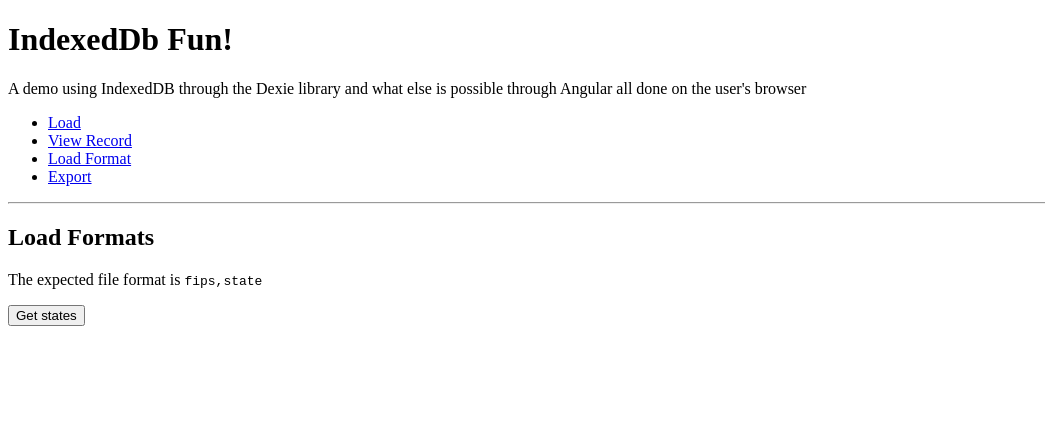
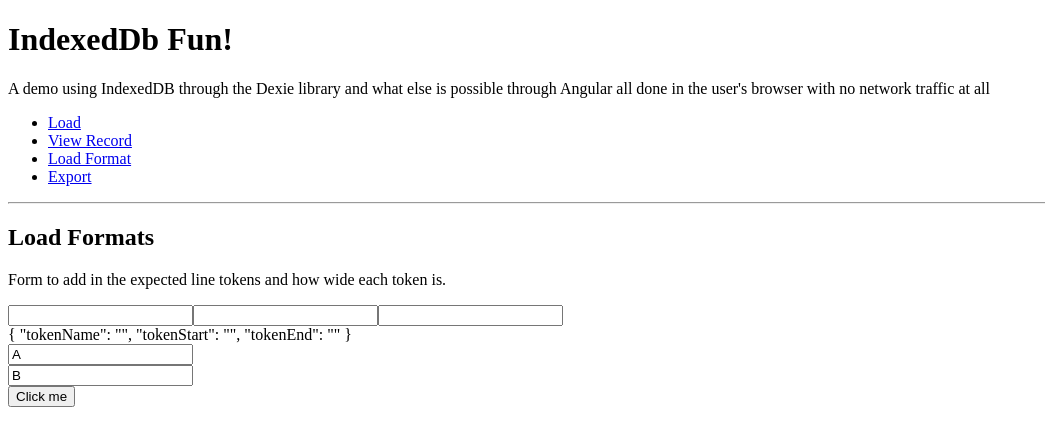
Before and after one commit to mococowboy/indexedDbFun, an Angular app: page /load-format in a window 1280 px wide. Shown: the top 446 px of the page, without its empty margins (0-1045 px from the left). Built offline with nearby package versions, Linux system fonts and the light colour scheme.

Commit message:
Started work on creating adhoc forms to have custom loading formats.

```diff
--- a/src/app/app.component.html
+++ b/src/app/app.component.html
@@ -1,5 +1,5 @@
 <h1>IndexedDb Fun!</h1>
-<p>A demo using IndexedDB through the Dexie library and what else is possible through Angular all done on the user's browser</p>
+<p>A demo using IndexedDB through the Dexie library and what else is possible through Angular all done in the user's browser with no network traffic at all</p>
 
 <nav>
   <ul>
--- a/src/app/dexie.service.ts
+++ b/src/app/dexie.service.ts
@@ -8,12 +8,13 @@ import {from, Observable} from 'rxjs';
 export class DexieService {
 
   db: StateDatabase;
+  emptyState: State = {fips: '00', name: 'None'};
 
   constructor() {
     this.db = new StateDatabase();
   }
 
-  getStates(): Observable<State[]> {
+  get states(): Observable<State[]> {
     return from(this.db.state.toArray());
   }
 
@@ -28,7 +29,7 @@ export class DexieService {
 
   getLast(): Observable<State> {
     // @ts-ignore
-    return from(this.db.state.orderBy('fips').reverse().first());
+    return from(this.db.state.orderBy('fips').last());
   }
 
   getNext(fips: string): Observable<any> {
--- a/src/app/export/export.component.ts
+++ b/src/app/export/export.component.ts
@@ -22,7 +22,7 @@ export class ExportComponent {
   exportFile(): void {
     const a: HTMLAnchorElement = document.createElement('a');
     let b: string[] = [];
-    this.ds.getStates().subscribe(c => b = c.map(s => s.fips + ' ' + s.name + '\n'),
+    this.ds.states.subscribe(c => b = c.map(s => s.fips + ' ' + s.name + '\n'),
                              err => console.error(err),
                           () => {
                          a.href = URL.createObjectURL(new Blob(b, {type: 'text/plain'}));
--- a/src/app/load-format/load-format.component.html
+++ b/src/app/load-format/load-format.component.html
@@ -1,6 +1,14 @@
 <h2>Load Formats</h2>
-<p>The expected file format is <code>fips,state</code></p>
-<button (click)="getStates()">Get states</button>
-<ul *ngFor="let state of st">
-  <li>The FIPS is {{state.fips}} for the state {{state.name}}</li>
-</ul>
+<p>Form to add in the expected line tokens and how wide each token is.</p>
+<form [formGroup]="tokenGroup">
+  <input id="tokenName" type="text" autocomplete="off" formControlName="tokenName" >
+  <input id="tokenStart" type="number" formControlName="tokenStart" min="0">
+  <input id="tokenEnd" type="number" formControlName="tokenEnd" min="0">
+  <br/>
+  {{tokenGroup.value | json}}
+</form>
+<div *ngFor="let control of tokenArray.controls; index as i">
+  <input [formControl]="tokenArray.controls[i]"/>
+</div>
+
+<button (click)="addControlToArray()">Click me</button>
--- a/src/app/load-format/load-format.component.ts
+++ b/src/app/load-format/load-format.component.ts
@@ -1,6 +1,6 @@
-import {Component} from '@angular/core';
-import {DexieService, State} from '../dexie.service';
-import {Observable} from 'rxjs';
+import {Component, OnInit} from '@angular/core';
+import {DexieService} from '../dexie.service';
+import {FormArray, FormBuilder, FormControl, FormGroup} from '@angular/forms';
 
 @Component({
   selector: 'app-load-format',
@@ -9,16 +9,30 @@ import {Observable} from 'rxjs';
 })
 export class LoadFormatComponent {
 
-  states: Observable<State[]>;
-  st: State[] = [];
   ds: DexieService;
+  fb: FormBuilder;
+  tokenGroup: FormGroup;
+  tokenArray: FormArray;
 
-  constructor(ds: DexieService) {
+  constructor(ds: DexieService, fb: FormBuilder) {
     this.ds = ds;
-    this.states = this.ds.getStates();
+    this.fb = fb;
+    this.tokenGroup = this.fb.group({
+      tokenName: [''],
+      tokenStart: [''],
+      tokenEnd: ['']
+    });
+
+    this.tokenArray = this.fb.array([
+      new FormControl('A'),
+      new FormControl('B')
+    ]);
   }
 
-  getStates(): void {
-    this.states.subscribe(s => this.st = s);
+  public addControlToArray(): void {
+    // find max value in array to increment by
+    const maxValue: string = this.tokenArray.controls.map(c => c.value).reduce((a, b) => a > b ? a : b);
+    this.tokenArray.push(new FormControl(String.fromCharCode(maxValue.charCodeAt(0) + 1)));
   }
+
 }
--- a/src/app/load.worker.ts
+++ b/src/app/load.worker.ts
@@ -3,6 +3,10 @@
 addEventListener('message', ( data: MessageEvent) => {
   // This processing is done very naively so putting in a few regex's to block invalid records might be a good idea.
   // Taking advantage of duck typing for that mapping process too...
+
+  // const splitByNewLine: Promise<string[]> = (input: string) => new Promise(input.split('/\n'));
+  const splitByComma = async (input: string) => input.split(',');
+  const splitByLine = async (input: string) => input.split('/\n');
 
   data.data
     .text()
--- a/src/app/record-view/record-view.component.html
+++ b/src/app/record-view/record-view.component.html
@@ -1,8 +1,7 @@
 <nav>
   <button (click)="first()">FIRST</button>
-  <button (click)="prev()">PREVIOUS</button>
-  <button (click)="next()">NEXT</button>
+  <button (click)="prev()" [disabled]="!currentState.value">PREVIOUS</button>
+  <button (click)="next()" [disabled]="!currentState.value">NEXT</button>
   <button (click)="last()">LAST</button>
 </nav>
-<h2>{{currentState?.name}}</h2>
-<p *ngIf="currentState">The selected state is {{currentState?.name}} and their FIPS is {{currentState.fips}}</p>
+<p>Selected state is {{(currentState | async)?.name}} and fips is {{(currentState | async)?.fips}}</p>
--- a/src/app/record-view/record-view.component.ts
+++ b/src/app/record-view/record-view.component.ts
@@ -1,54 +1,42 @@
-import {Component, OnInit} from '@angular/core';
-import {FormControl} from '@angular/forms';
+import {Component, OnDestroy} from '@angular/core';
 import {DexieService, State} from '../dexie.service';
+import {BehaviorSubject} from 'rxjs';
+import {defaultIfEmpty, filter} from 'rxjs/operators';
 
 @Component({
   selector: 'app-record-view',
   templateUrl: './record-view.component.html',
   styleUrls: ['./record-view.component.css']
 })
-export class RecordViewComponent implements OnInit {
+export class RecordViewComponent implements OnDestroy {
 
   ds: DexieService;
 
   constructor(ds: DexieService) {
     this.ds = ds;
   }
-
-  userName = new FormControl();
-  states: State[] = [];
-  currentState: State | any;
+  // use a subject as the source for the currently displayed value in the view.
+  currentState: BehaviorSubject<State> = new BehaviorSubject<State>({fips: '00', name: 'None'});
 
   first(): void {
-    this.ds.getFirst().subscribe(n => {
-      this.currentState = n;
-    });
+    this.ds.getFirst().pipe(defaultIfEmpty({fips: '00', name: 'None'})).subscribe(x => this.currentState.next(x));
   }
 
   last(): void {
-    this.ds.getLast().subscribe(n => {
-      this.currentState = n;
-    });
+    this.ds.getLast().subscribe(x => this.currentState.next(x));
   }
 
   prev(): void {
-    this.ds.getPrev(this.currentState?.fips).subscribe(n => {
-      if (n) {
-        this.currentState = n;
-      }
-    });
+    // uses filter to ignore falsy returns from Dexie which means the failure stays the same.
+    this.ds.getPrev(this.currentState.value.fips).pipe(filter(x => x)).subscribe(x => this.currentState.next(x));
   }
 
   next(): void {
-    this.ds.getNext(this.currentState?.fips).subscribe(n => {
-      if (n) {
-        this.currentState = n;
-      }
-    });
+    this.ds.getNext(this.currentState.value.fips).pipe(filter(x => x)).subscribe(x => this.currentState.next(x));
   }
 
-  ngOnInit(): void {
-    this.ds.getStates().subscribe(s => this.states = s);
+  ngOnDestroy(): void {
+    this.currentState.unsubscribe();
   }
 
 }
```
